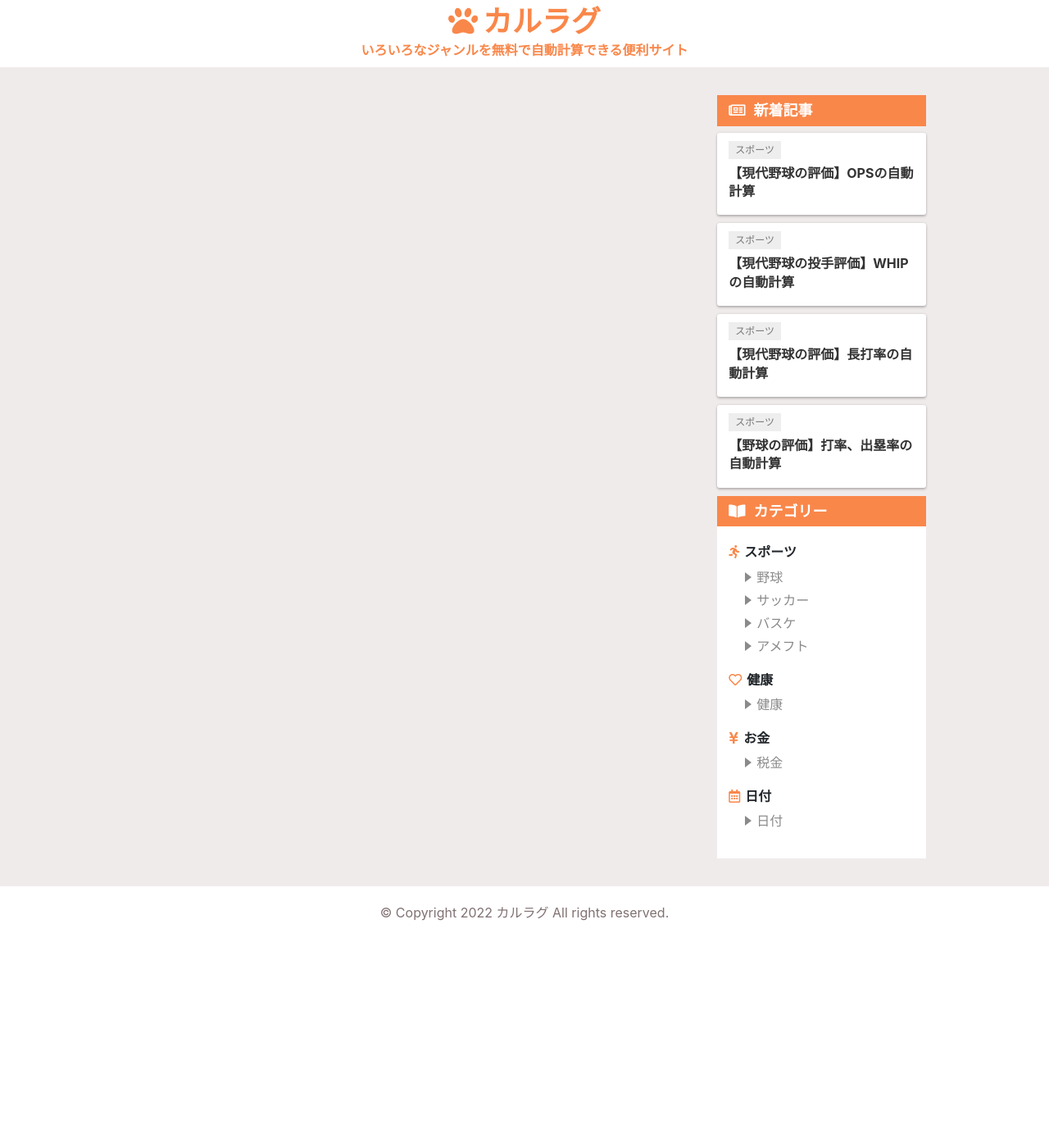
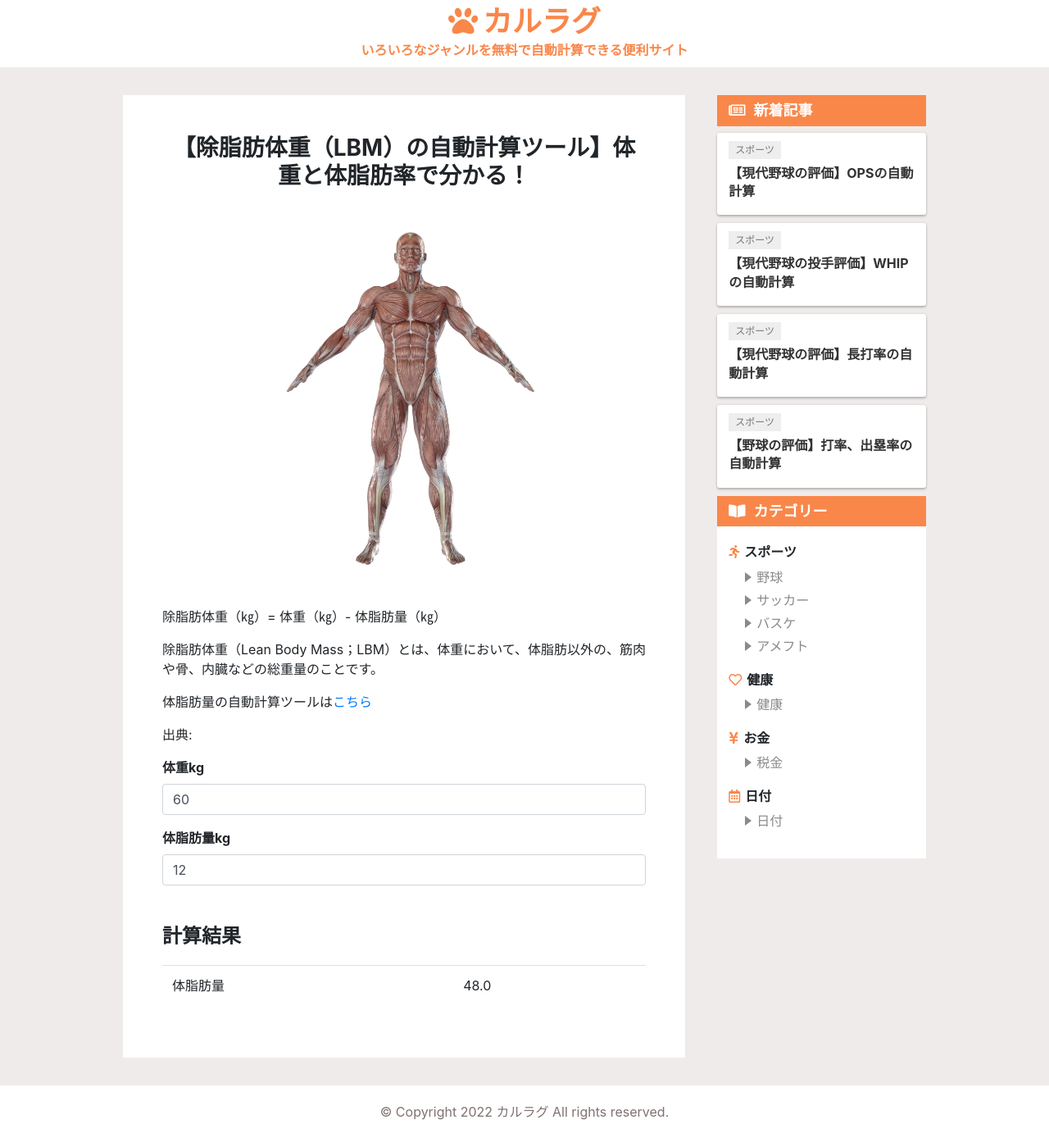
Before and after one commit to rk5155/calragu, a Vue app: page /health/lbm in a window 1280 px wide. Shown: the whole page at 82% size. Before the commit the page ends 1145 px from the top, so only its background shows below. Built offline with nearby package versions, Linux system fonts and the light colour scheme; a web font is replaced by a local one.

Commit message:
除脂肪体重 コンポーネントを追加

```diff
--- a/src/mixins/articles.js
+++ b/src/mixins/articles.js
@@ -151,6 +151,15 @@ export default {
                     color: "img-background--red",
                     source: ""
                 },
+                {
+                    title: "【除脂肪体重（LBM）の自動計算ツール】体重と体脂肪率で分かる！",
+                    text: "除脂肪体重（㎏）= 体重（㎏）- 体脂肪量（㎏）",
+                    img: require('@/assets/images/health/img_05.png'),
+                    category: "健康",
+                    url: "/health/lbm",
+                    color: "img-background",
+                    source: ""
+                },
             ],
             money: [
                 {
--- a/src/router.js
+++ b/src/router.js
@@ -18,6 +18,7 @@ import Bmi from './views/health/Bmi.vue'
 import Laurel from './views/health/Laurel.vue'
 import Ffmi from './views/health/Ffmi.vue'
 import Fatmass from './views/health/Fatmass.vue'
+import Lbm from './views/health/Lbm.vue'
 import ConsumptionTax from './views/money/ConsumptionTax.vue'
 import IncomeTax from './views/money/IncomeTax.vue'
 import Age from './views/date/age.vue'
@@ -132,6 +133,11 @@ export default new Router({
       meta: { title: '【体脂肪量の自動計算ツール】体重と体脂肪率で分かる！', desc: '体脂肪量は体重と体脂肪率が分かれば計算することができます。' }
     },
     {
+      path: '/health/lbm',
+      component: Lbm,
+      meta: { title: '【除脂肪体重（LBM）の自動計算ツール】体重と体脂肪率で分かる！', desc: '除脂肪体重（Lean Body Mass；LBM）とは、体重において、体脂肪以外の、筋肉や骨、内臓などの総重量のことです。' }
+    },
+    {
       path: '/money/consumption-tax',
       component: ConsumptionTax,
       meta: { title: '【お金】消費税の自動計算', desc: '消費税は、商品・製品の販売やサービスの提供などの取引に対して広く公平に課税される税で、消費者が負担し事業者が納付します。' }
--- /dev/null
+++ b/src/views/health/Lbm.vue
@@ -0,0 +1,50 @@
+<template>
+    <div class="calculation">
+        <ArticleText :title="title" :desc="desc" :article="health">
+            <p>体脂肪量の自動計算ツールは<router-link to='/health/fat-mass'>こちら</router-link></p>
+        </ArticleText>
+
+        <form>
+            <Calculation v-for="list in formList" :key="list.label" :list="list" :step="list.step" :initialValue="list.value" v-model.number="$data[list.data]"></Calculation>
+        </form>
+
+        <h2>計算結果</h2>
+        <table class="table table-striped">
+            <tr>
+                <td>体脂肪量</td>
+                <td>{{ lbm }}</td>
+            </tr>
+        </table>
+    </div>
+</template>
+
+<script>
+import Calculation from "@/components/Calculation.vue"
+import getTitle from '@/getTitle'
+import ArticleText from "@/components/ArticleText.vue"
+import articles from '@/mixins/articles.js'
+
+export default {
+  components: {
+    Calculation,
+    ArticleText,
+  },
+  mixins: [ getTitle, articles ],
+  data () {
+    return {
+      num1: 60,
+      num2: 12,
+      formList: [
+            { label: "体重kg", data: 'num1', step: '0.1' },
+            { label: "体脂肪量kg", data: 'num2', step: '0.1' },
+      ]
+    }
+  },
+  computed: {
+      lbm: function() {
+          let lbm = this.num1 - this.num2
+          return this.isNan(lbm, 1)
+      }
+  }
+}
+</script>
```
Also changed, not shown: src/assets/images/health/img_05.png (added).
